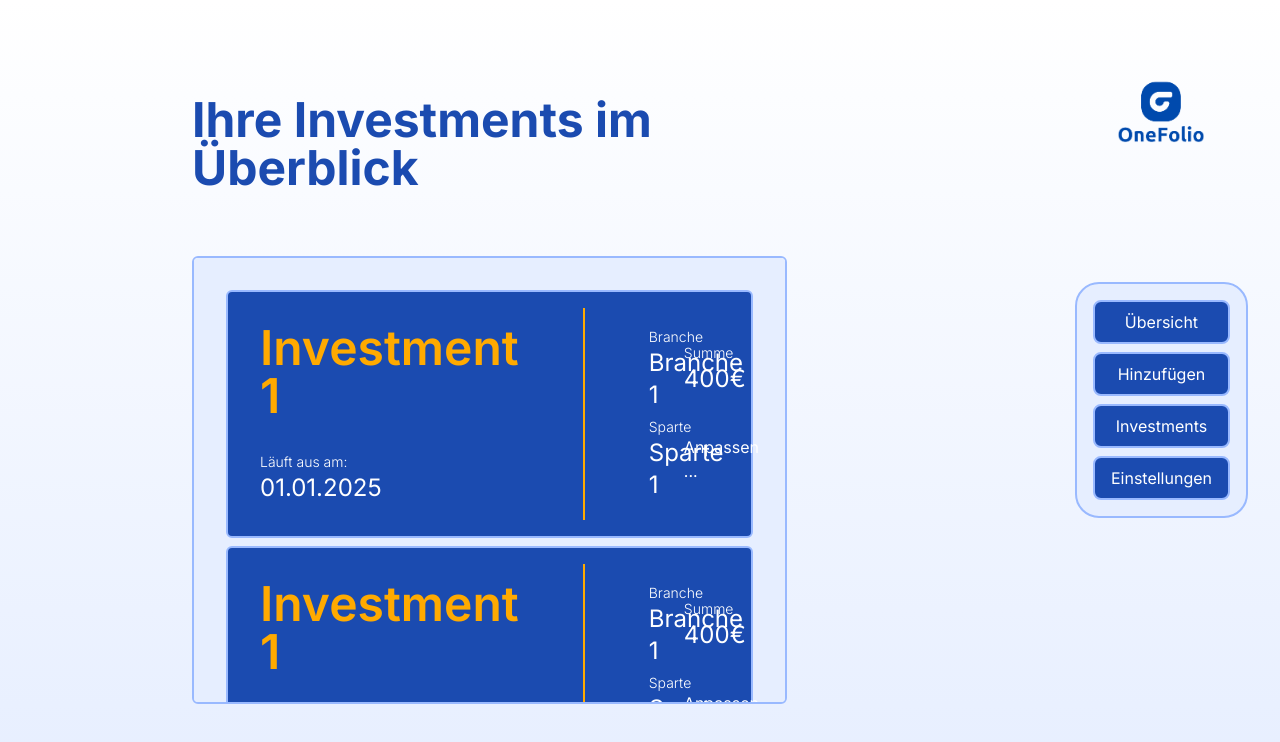
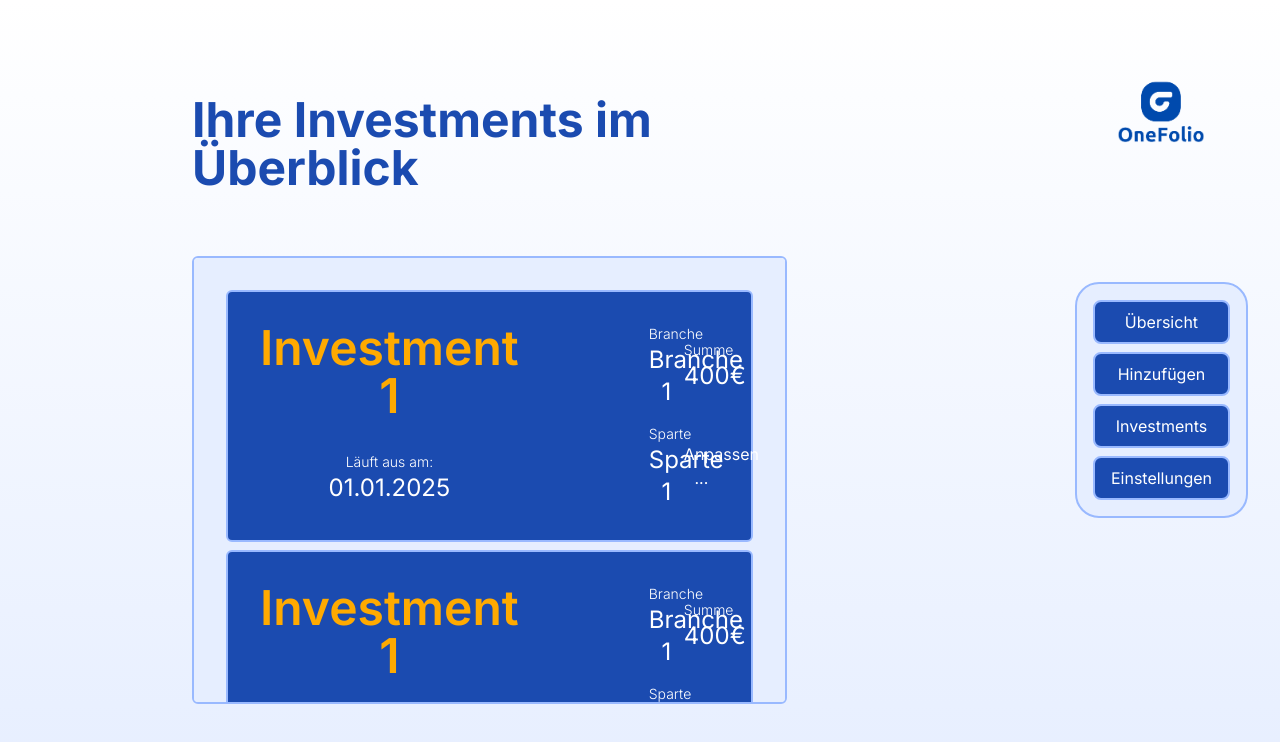
Before and after one commit to luca-engels-eprocessing/OneFolio, a Next.js app: page /overview in a window 1280 px wide. Shown: the top 742 px of the page. Built offline with nearby package versions, Linux system fonts and the light colour scheme.

Commit message:
added expansion to Cards

```diff
--- a/components/InvestmentCard.tsx
+++ b/components/InvestmentCard.tsx
@@ -1,4 +1,6 @@
-import React from 'react'
+"use client"
+import React, { useRef } from 'react'
+
 
 type Props = {
     title: string;
@@ -13,9 +15,29 @@ type Props = {
 }
 
 const InvestmentCard = (props: Props) => {
+const expandRef = useRef<HTMLDivElement>(null);
+const gridRef = useRef<HTMLDivElement>(null);
+
+//TODO expand button height to h-96 if button is pressed
+
+const onClickExpand = () => {
+    if(expandRef.current){
+        expandRef.current.classList.toggle('h-96')
+    }
+    if(gridRef.current){
+        if(gridRef.current.classList.toggle("grid-rows-5")){
+            gridRef.current.classList.remove("grid-rows-2");
+        }
+        else{
+            gridRef.current.classList.add("grid-rows-2");
+        }
+
+    }
+}
+
   return (
-    <div className={"btn-nav rounded-md flex flex-row gap-8 group parent"}>
-        <div className={"flex flex-col justify-between w-1/2 m-8 "+props.className}>
+    <button className={"btn-nav rounded-md flex flex-row gap-8 group parent"} onClick={onClickExpand}>
+        <div className={"flex flex-col justify-between w-1/2 m-8 "+props.className} ref={expandRef}>
             <h1 className={"text-accentLight dark:text-accentDark text-5xl font-semibold pb-8 group-hover:text-accentTextLight dark:group-hover:text-accentTextDark"}>{props.title}</h1>
             <div>
                 <p className={"text-sm font-light"}>Läuft aus am:</p>
@@ -25,7 +47,7 @@ const InvestmentCard = (props: Props) => {
         <div
           className={"border-r-2 border-accentLight dark:border-accentDark my-4"}
         />
-        <div className={"grid grid-row2 grid-cols-2 w-1/2 m-8 items-center"}>
+        <div className={"grid grid-row2 gap-y-4 grid-cols-2 w-1/2 m-8 items-center"} ref={gridRef}>
             <div className='row-start-1 col-start-1'>
                 <p className={"text-sm font-light"}>{props.key1}</p>
                 <p className={"text-2xl font-normal"}>{props.value1}</p>
@@ -40,8 +62,7 @@ const InvestmentCard = (props: Props) => {
             </div>
             <p className='row-start-2 col-start-2'>Anpassen ...</p>
         </div>
-
-    </div>
+    </button>
   )
 }
 
```
